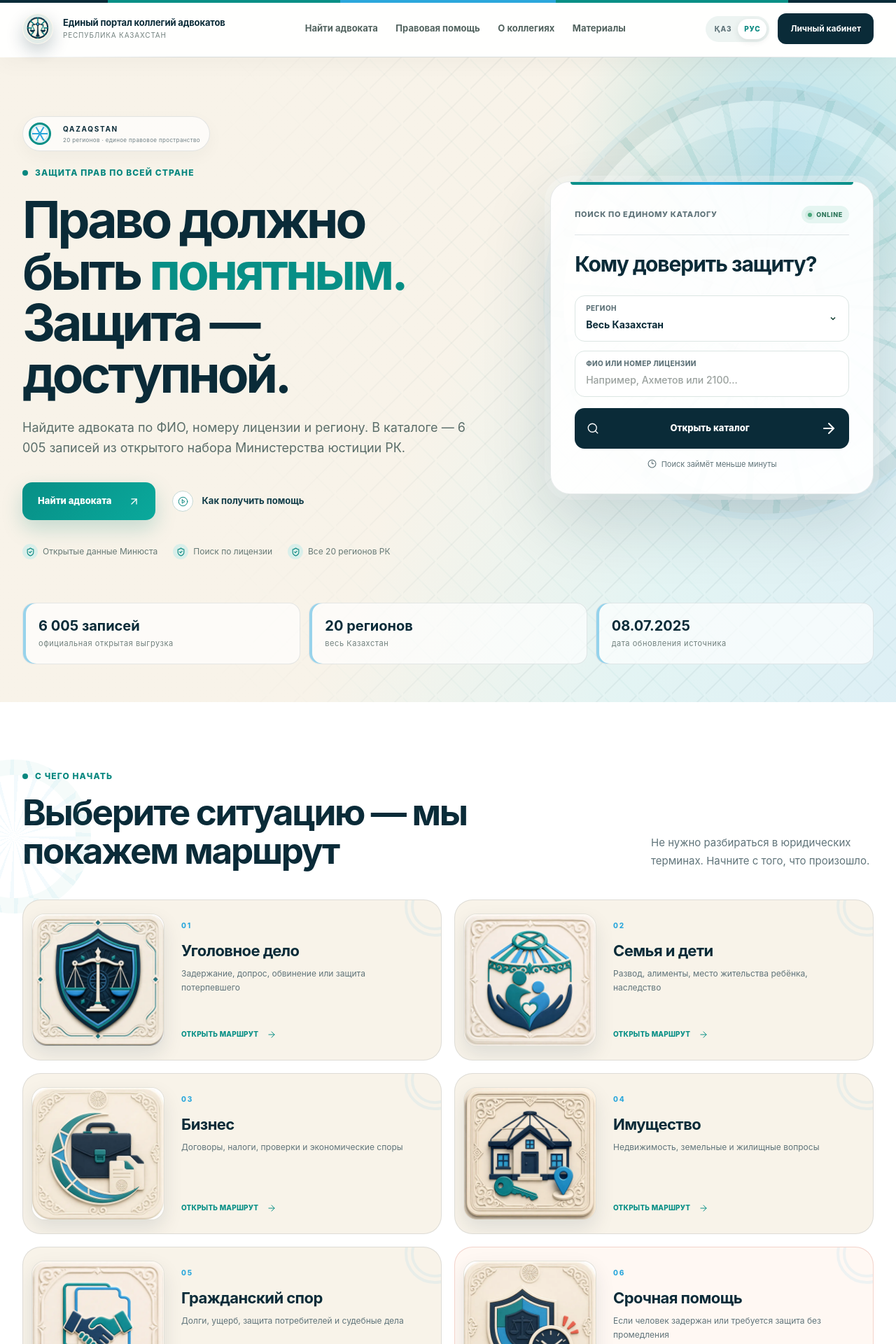
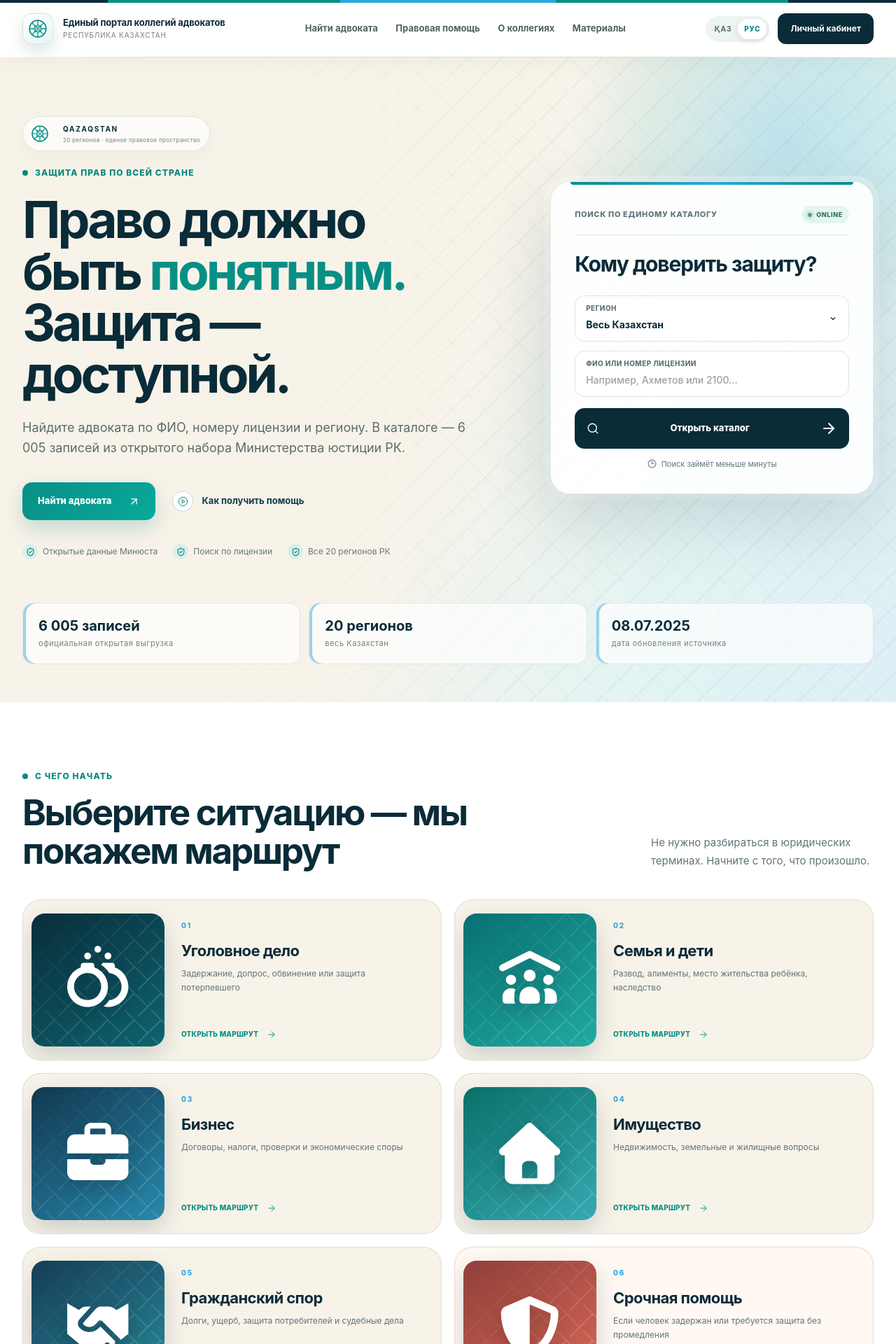
Before and after one commit to ZhanibekDD/collegia-advokatov, a Next.js app: page / in a window 1280 px wide. Shown: the top 1920 px of the page at 70% size. Built offline with nearby package versions, Linux system fonts and the light colour scheme.

Commit message:
Replace broken imagery with reliable legal icons and authentic shanyrak

```diff
--- a/app/components/portal-shell.tsx
+++ b/app/components/portal-shell.tsx
@@ -3,7 +3,8 @@
 
 import { useState } from "react";
 import type { Locale } from "../lib/portal-data";
-import { Database, ExternalLink, Menu, Scale, X } from "lucide-react";
+import { Database, ExternalLink, Menu, X } from "lucide-react";
+import { ShanyrakMark } from "./shanyrak-mark";
 
 const nav = {
   ru: [
@@ -27,7 +28,7 @@ export function PortalHeader({ locale, onLocaleChange }: { locale: Locale; onLoc
     <header className="portal-header">
       <div className="shell portal-header-inner">
         <a className="brand" href="/">
-          <span className="brand-mark" aria-hidden="true"><Scale /></span>
+          <span className="brand-mark" aria-hidden="true"><ShanyrakMark /></span>
           <span className="brand-copy">
             <strong>{locale === "ru" ? "Единый портал коллегий адвокатов" : "Адвокаттар алқаларының бірыңғай порталы"}</strong>
             <small>{locale === "ru" ? "Республика Казахстан" : "Қазақстан Республикасы"}</small>
@@ -61,7 +62,7 @@ export function PortalFooter({ locale }: { locale: Locale }) {
     <footer className="portal-footer">
       <div className="shell portal-footer-inner">
         <div className="brand footer-logo">
-          <span className="brand-mark" aria-hidden="true"><Scale /></span>
+          <span className="brand-mark" aria-hidden="true"><ShanyrakMark /></span>
           <span className="brand-copy">
             <strong>{locale === "ru" ? "Коллегии адвокатов Республики Казахстан" : "Қазақстан Республикасының адвокаттар алқалары"}</strong>
             <small>{locale === "ru" ? "Цифровой доступ к правовой помощи" : "Құқықтық көмекке цифрлық қолжетімділік"}</small>
--- /dev/null
+++ b/app/components/shanyrak-mark.tsx
@@ -0,0 +1,19 @@
+export function ShanyrakMark({ className = "" }: { className?: string }) {
+  return (
+    <svg
+      className={className}
+      viewBox="0 0 64 64"
+      fill="none"
+      xmlns="http://www.w3.org/2000/svg"
+      aria-hidden="true"
+    >
+      <circle cx="32" cy="32" r="27" stroke="currentColor" strokeWidth="4" />
+      <circle cx="32" cy="32" r="12" stroke="currentColor" strokeWidth="2.5" opacity=".95" />
+      <path d="M32 5v15M32 44v15M5 32h15M44 32h15" stroke="currentColor" strokeWidth="3" strokeLinecap="round" />
+      <path d="m12.9 12.9 10.6 10.6M40.5 40.5l10.6 10.6M51.1 12.9 40.5 23.5M23.5 40.5 12.9 51.1" stroke="currentColor" strokeWidth="3" strokeLinecap="round" />
+      <path d="M24 21c2.8 5.6 13.2 5.6 16 0M24 43c2.8-5.6 13.2-5.6 16 0M21 24c5.6 2.8 5.6 13.2 0 16M43 24c-5.6 2.8-5.6 13.2 0 16" stroke="currentColor" strokeWidth="2.2" strokeLinecap="round" />
+      <path d="m26 26 12 12M38 26 26 38" stroke="currentColor" strokeWidth="2.4" strokeLinecap="round" />
+      <circle cx="32" cy="32" r="2.6" fill="currentColor" />
+    </svg>
+  );
+}
--- a/app/globals.css
+++ b/app/globals.css
@@ -1282,15 +1282,23 @@ body {
 }
 .brand-mark {
   overflow: hidden;
-  border: 1px solid rgba(255,255,255,.24);
-  border-radius: 50%;
-  background: var(--kz-ivory) url("/icons/brand-mark.webp") center / cover no-repeat;
-  box-shadow: 0 10px 24px rgba(10,43,56,.22), inset 0 0 0 5px rgba(43,167,220,.13);
+  padding: 7px;
+  border: 1px solid rgba(10,43,56,.12);
+  border-radius: 14px;
+  background: linear-gradient(145deg, #ffffff, #e5f5f3);
+  color: var(--kz-turquoise);
+  box-shadow: 0 10px 24px rgba(10,43,56,.13), inset 0 0 0 1px rgba(255,255,255,.75);
 }
 .brand-mark::before {
   display: none;
 }
-.brand-mark > svg { display: none; }
+.brand-mark > svg { display: block; width: 100%; height: 100%; color: inherit; transform: none; stroke-width: initial; }
+.footer-logo .brand-mark {
+  border-color: rgba(123,220,230,.22);
+  background: rgba(255,255,255,.07);
+  color: #76d8e5;
+  box-shadow: none;
+}
 .main-nav a::after,
 .portal-nav a::after { background: linear-gradient(90deg, var(--kz-turquoise), var(--kz-sky)); }
 .cabinet-button { background: var(--kz-navy); color: #fff; }
@@ -1318,6 +1326,7 @@ body {
   mask-image: linear-gradient(to left, black 0 42%, transparent 78%);
 }
 .hero-shanyrak {
+  display: none;
   position: absolute;
   z-index: 0;
   right: clamp(-260px, -9vw, -90px);
@@ -1367,18 +1376,14 @@ body {
 .identity-line small { grid-column: 2; color: #708086; font-size: 8px; line-height: 1; letter-spacing: .045em; }
 .identity-mark {
   grid-row: 1 / 3;
-  position: relative;
   width: 32px;
   height: 32px;
-  display: block;
-  border: 3px solid var(--kz-turquoise);
-  border-radius: 50%;
-  box-shadow: inset 0 0 0 3px rgba(43,167,220,.16);
-}
-.identity-mark i { position: absolute; left: 50%; top: 50%; width: 22px; height: 2px; background: var(--kz-sky); transform-origin: center; }
-.identity-mark i:nth-child(1) { transform: translate(-50%, -50%); }
-.identity-mark i:nth-child(2) { transform: translate(-50%, -50%) rotate(60deg); }
-.identity-mark i:nth-child(3) { transform: translate(-50%, -50%) rotate(-60deg); }
+  display: grid;
+  place-items: center;
+  padding: 3px;
+  color: var(--kz-turquoise);
+}
+.identity-mark svg { width: 100%; height: 100%; }
 .hero-copy .eyebrow { margin-top: 0; }
 .hero-copy h1 em { color: var(--kz-turquoise); }
 .button-primary { background: linear-gradient(135deg, var(--kz-turquoise), #0aa99c); }
@@ -1406,15 +1411,7 @@ body {
 
 .help-section { position: relative; overflow: hidden; background: #fff; }
 .help-section::before {
-  content: "";
-  position: absolute;
-  left: -90px;
-  top: 82px;
-  width: 220px;
-  height: 220px;
-  border: 22px solid rgba(7,143,134,.04);
-  border-radius: 50%;
-  background: repeating-conic-gradient(rgba(43,167,220,.06) 0 4deg, transparent 4deg 18deg);
+  display: none;
 }
 .help-grid { grid-template-columns: repeat(2, minmax(0, 1fr)); gap: 18px; }
 .help-card,
@@ -1432,31 +1429,48 @@ body {
   background: var(--kz-ivory);
 }
 .help-card::after {
-  content: "";
-  position: absolute;
-  right: -34px;
-  top: -34px;
-  width: 86px;
-  height: 86px;
-  border: 13px double rgba(43,167,220,.08);
-  border-radius: 50%;
-  pointer-events: none;
+  display: none;
 }
 .help-card:hover { transform: translateY(-5px); border-color: rgba(7,143,134,.38); box-shadow: 0 22px 52px rgba(10,43,56,.10); }
 .help-card.urgent { border-color: rgba(205,91,75,.24); background: #fff8f3; }
 .help-icon,
 .help-card.urgent .help-icon {
+  position: relative;
   width: 100%;
   height: auto;
   aspect-ratio: 1;
   overflow: hidden;
+  display: grid;
+  place-items: center;
   align-self: center;
-  border: 1px solid rgba(10,43,56,.09);
+  border: 0;
   border-radius: 19px;
-  background: #f8f3e9;
-  box-shadow: 0 12px 28px rgba(10,43,56,.10);
-}
-.help-icon img { width: 100%; height: 100%; display: block; object-fit: cover; }
+  background: linear-gradient(145deg, #092d3a, #0d6470);
+  color: #fff;
+  box-shadow: 0 14px 34px rgba(10,43,56,.18);
+}
+.help-icon-2 { background: linear-gradient(145deg, #086f72, #20aaa0); }
+.help-icon-3 { background: linear-gradient(145deg, #12384f, #2789ad); }
+.help-icon-4 { background: linear-gradient(145deg, #0a6f69, #35a9b2); }
+.help-icon-5 { background: linear-gradient(145deg, #163d57, #288c9c); }
+.help-icon-6,
+.help-card.urgent .help-icon { background: linear-gradient(145deg, #8f3f39, #dc6a58); color: #fff; }
+.help-icon > svg {
+  position: relative;
+  z-index: 2;
+  width: 46%;
+  height: 46%;
+  filter: drop-shadow(0 9px 14px rgba(0,0,0,.2));
+}
+.icon-kz-pattern {
+  position: absolute;
+  inset: 0;
+  opacity: .18;
+  background:
+    linear-gradient(135deg, transparent 42%, rgba(255,255,255,.8) 42% 46%, transparent 46%) 0 0 / 38px 38px,
+    linear-gradient(45deg, transparent 42%, rgba(255,255,255,.65) 42% 46%, transparent 46%) 19px 19px / 38px 38px;
+  mask-image: linear-gradient(135deg, transparent 10%, black 70%);
+}
 .help-card-copy { min-width: 0; display: flex; flex-direction: column; padding: 17px 20px 17px 24px; }
 .help-index { color: var(--kz-sky); font-size: 10px; font-weight: 850; letter-spacing: .18em; }
 .help-card h3 { margin: 15px 0 10px; color: var(--kz-navy); font-size: 22px; }
@@ -1499,29 +1513,54 @@ body {
     #eff7f5;
 }
 .values-emblem::after {
-  display: block;
-  content: "";
-  position: absolute;
-  width: 110px;
-  height: 110px;
-  right: -52px;
-  top: -52px;
-  border: 13px double rgba(43,167,220,.10);
-  border-radius: 50%;
-}
+  display: none;
+}
+.value-card-top { display: flex; align-items: center; justify-content: space-between; }
+.value-card-top > span { color: var(--kz-sky); font-size: 12px; font-weight: 800; letter-spacing: .12em; }
+.value-card-top > i {
+  width: 44px;
+  height: 44px;
+  display: grid;
+  place-items: center;
+  border-radius: 13px;
+  background: linear-gradient(145deg, #e2f3f0, #e3f1f8);
+  color: var(--kz-turquoise);
+  font-style: normal;
+}
+.value-card-top svg { width: 20px; height: 20px; }
+.value-card h3 { margin-top: 28px; }
 
 .material-art { background: linear-gradient(135deg, #086f72, #19a6a1); }
 .material-art.art-2 { background: linear-gradient(135deg, #0a3d58, #2485aa); }
 .material-art.art-3 { background: linear-gradient(135deg, #12636b, #2ba7dc); }
 .material-art::before {
-  width: 210px;
-  height: 210px;
-  right: -48px;
-  top: -110px;
-  border: 16px solid rgba(255,255,255,.12);
-  background: repeating-conic-gradient(rgba(255,255,255,.10) 0 4deg, transparent 4deg 18deg);
-  box-shadow: inset 0 0 0 28px rgba(255,255,255,.025);
-}
+  width: 100%;
+  height: 100%;
+  right: 0;
+  top: 0;
+  border: 0;
+  border-radius: 0;
+  background:
+    linear-gradient(135deg, transparent 44%, rgba(255,255,255,.12) 44% 48%, transparent 48%) 0 0 / 54px 54px,
+    linear-gradient(45deg, transparent 44%, rgba(255,255,255,.08) 44% 48%, transparent 48%) 27px 27px / 54px 54px;
+  box-shadow: none;
+}
+.material-art::after { width: 54px; height: 3px; border-radius: 99px; background: rgba(255,255,255,.85); }
+.material-art i {
+  position: relative;
+  z-index: 2;
+  width: 62px;
+  height: 62px;
+  display: grid;
+  place-items: center;
+  margin: 0;
+  border-radius: 18px;
+  background: rgba(255,255,255,.14);
+  color: #fff;
+  font-size: 30px;
+  backdrop-filter: blur(8px);
+}
+.material-art i svg { width: 32px; height: 32px; }
 
 .directory-hero,
 .regions-hero,
@@ -1543,9 +1582,11 @@ body {
   height: 420px;
   right: -120px;
   top: -170px;
-  border: 18px solid rgba(10,43,56,.05);
-  border-radius: 50%;
-  background: repeating-conic-gradient(rgba(7,143,134,.08) 0 3deg, transparent 3deg 16deg);
+  border: 0;
+  border-radius: 0;
+  background:
+    linear-gradient(135deg, transparent 44%, rgba(7,143,134,.07) 44% 48%, transparent 48%) 0 0 / 56px 56px,
+    linear-gradient(45deg, transparent 44%, rgba(43,167,220,.08) 44% 48%, transparent 48%) 28px 28px / 56px 56px;
 }
 .cta-section { background: linear-gradient(135deg, #07877f, #0b5161); }
 .site-footer,
--- a/app/page.tsx
+++ b/app/page.tsx
@@ -2,7 +2,20 @@
 /* eslint-disable @next/next/no-html-link-for-pages */
 
 import { FormEvent, useMemo, useState } from "react";
-import Image from "next/image";
+import { FontAwesomeIcon } from "@fortawesome/react-fontawesome";
+import {
+  faBriefcase,
+  faDatabase as faDatabaseSolid,
+  faFileCircleCheck,
+  faHandcuffs,
+  faHandshake,
+  faHouse,
+  faLanguage,
+  faLock,
+  faPeopleRoof,
+  faShieldHalved,
+  faUserCheck,
+} from "@fortawesome/free-solid-svg-icons";
 import {
   ArrowRight,
   ArrowUpRight,
@@ -15,20 +28,15 @@ import {
   LockKeyhole,
   Minus,
   Plus,
-  Scale,
   Search,
   ShieldCheck,
 } from "lucide-react";
 import { regionOptions as regions, type Locale } from "./lib/portal-data";
+import { ShanyrakMark } from "./components/shanyrak-mark";
 
-const helpIconAssets = [
-  "/icons/icon-criminal.webp",
-  "/icons/icon-family.webp",
-  "/icons/icon-business.webp",
-  "/icons/icon-property.webp",
-  "/icons/icon-civil.webp",
-  "/icons/icon-urgent.webp",
-];
+const helpIcons = [faHandcuffs, faPeopleRoof, faBriefcase, faHouse, faHandshake, faShieldHalved];
+const valueIcons = [faShieldHalved, faLock, faDatabaseSolid, faLanguage];
+const materialIcons = [faHandcuffs, faUserCheck, faFileCircleCheck];
 
 const copy = {
   ru: {
@@ -261,7 +269,7 @@ export default function Home() {
         <div className="shell header-inner">
           <a className="brand" href="#top" aria-label={t.portal}>
             <span className="brand-mark" aria-hidden="true">
-              <Scale />
+              <ShanyrakMark />
             </span>
             <span className="brand-copy">
               <strong>{t.portal}</strong>
@@ -302,11 +310,10 @@ export default function Home() {
 
       <section className="hero" id="top">
         <div className="hero-grid" aria-hidden="true" />
-        <div className="hero-shanyrak" aria-hidden="true"><span /><i /><b /></div>
         <div className="shell hero-layout">
           <div className="hero-copy">
             <div className="identity-line">
-              <span className="identity-mark" aria-hidden="true"><i /><i /><i /></span>
+              <span className="identity-mark" aria-hidden="true"><ShanyrakMark /></span>
               <strong>QAZAQSTAN</strong>
               <small>{locale === "ru" ? "20 регионов · единое правовое пространство" : "20 өңір · бірыңғай құқықтық кеңістік"}</small>
             </div>
@@ -380,8 +387,9 @@ export default function Home() {
             {t.helpCards.map(([, title, description], index) => {
               return (
               <a className={index === 5 ? "help-card urgent" : "help-card"} href="/pomosh" key={title}>
-                <div className="help-icon">
-                  <Image src={helpIconAssets[index]} alt="" width={320} height={320} sizes="(max-width: 850px) 128px, 180px" />
+                <div className={`help-icon help-icon-${index + 1}`} aria-hidden="true">
+                  <span className="icon-kz-pattern" />
+                  <FontAwesomeIcon icon={helpIcons[index]} />
                 </div>
                 <div className="help-card-copy">
                   <span className="help-index">{String(index + 1).padStart(2, "0")}</span>
@@ -468,9 +476,12 @@ export default function Home() {
             </div>
           </div>
           <div className="values-grid">
-            {t.values.map(([number, title, description]) => (
+            {t.values.map(([number, title, description], index) => (
               <article className="value-card" key={number}>
-                <span>{number}</span>
+                <div className="value-card-top">
+                  <span>{number}</span>
+                  <i aria-hidden="true"><FontAwesomeIcon icon={valueIcons[index]} /></i>
+                </div>
                 <h3>{title}</h3>
                 <p>{description}</p>
               </article>
@@ -493,7 +504,7 @@ export default function Home() {
               <article className="material-card" key={title}>
                 <div className={`material-art art-${index + 1}`} aria-hidden="true">
                   <span>{String(index + 1).padStart(2, "0")}</span>
-                  <i>§</i>
+                  <i><FontAwesomeIcon icon={materialIcons[index]} /></i>
                 </div>
                 <div className="material-content">
                   <span className="material-tag">{tag}</span>
@@ -545,7 +556,7 @@ export default function Home() {
         <div className="shell footer-grid">
           <div className="footer-brand">
             <div className="brand footer-logo">
-              <span className="brand-mark" aria-hidden="true"><Scale /></span>
+              <span className="brand-mark" aria-hidden="true"><ShanyrakMark /></span>
               <span className="brand-copy"><strong>{t.footerTitle}</strong><small>{t.country}</small></span>
             </div>
             <p>{t.footerText}</p>
--- a/package.json
+++ b/package.json
@@ -16,6 +16,9 @@
     "db:generate": "bash scripts/sites-env.sh -- drizzle-kit generate"
   },
   "dependencies": {
+    "@fortawesome/fontawesome-svg-core": "^7.3.1",
+    "@fortawesome/free-solid-svg-icons": "^7.3.1",
+    "@fortawesome/react-fontawesome": "^3.5.0",
     "drizzle-orm": "0.45.2",
     "lucide-react": "^0.468.0",
     "next": "16.2.6",
```
Also changed, not shown: 1 other file (tests, documents, lock files or other folders).
